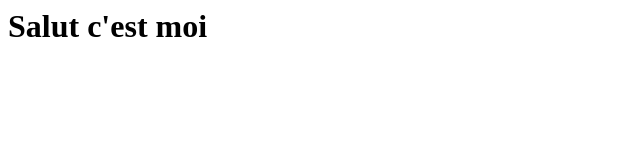
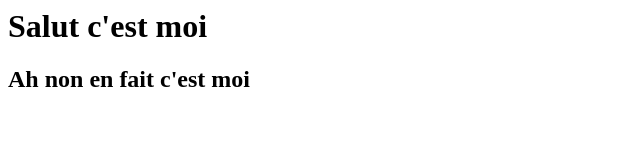
Before and after one commit to ThomasEcalle/cours_3_SI_1_secure_part, a plain HTML site: page index.html in a window 1280 px wide. Shown: the whole page, without its empty margins (0-640 px from the left). Drawn offline with Linux system fonts and the light colour scheme.

Commit message:
C'est moi

```diff
--- a/index.html
+++ b/index.html
@@ -1 +1,2 @@
 <h1>Salut c'est moi</h1>
+<h2>Ah non en fait c'est moi</h2>
```
